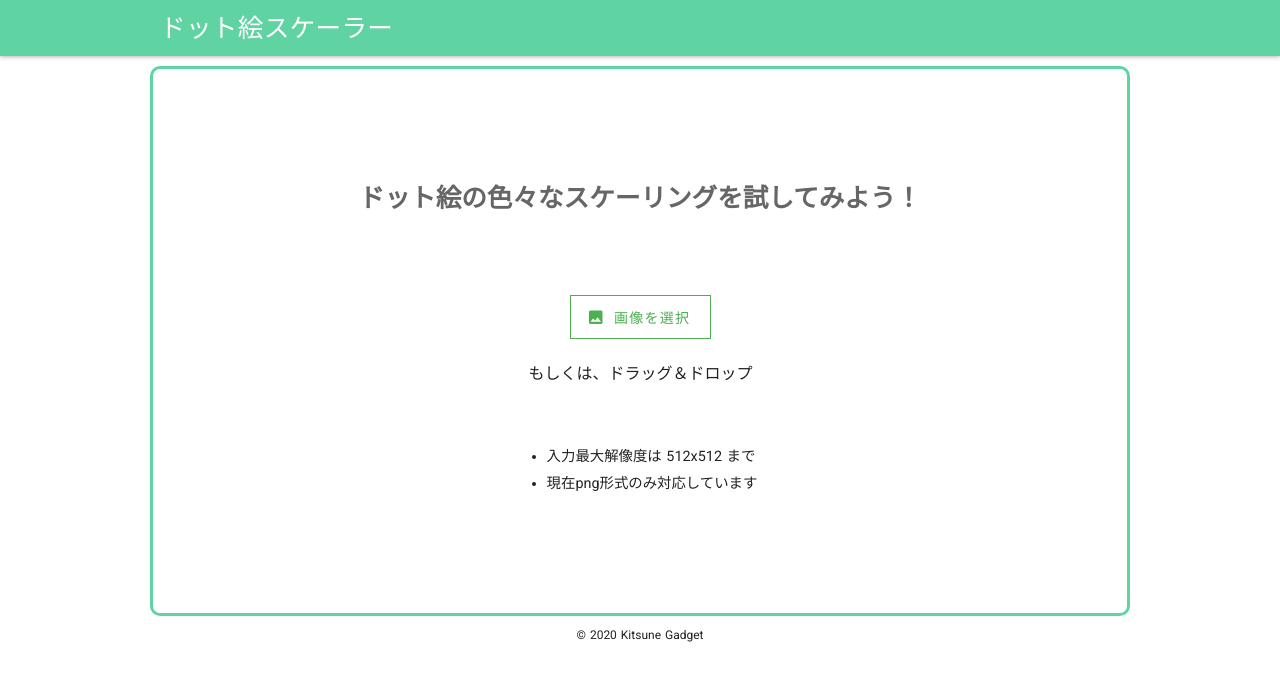
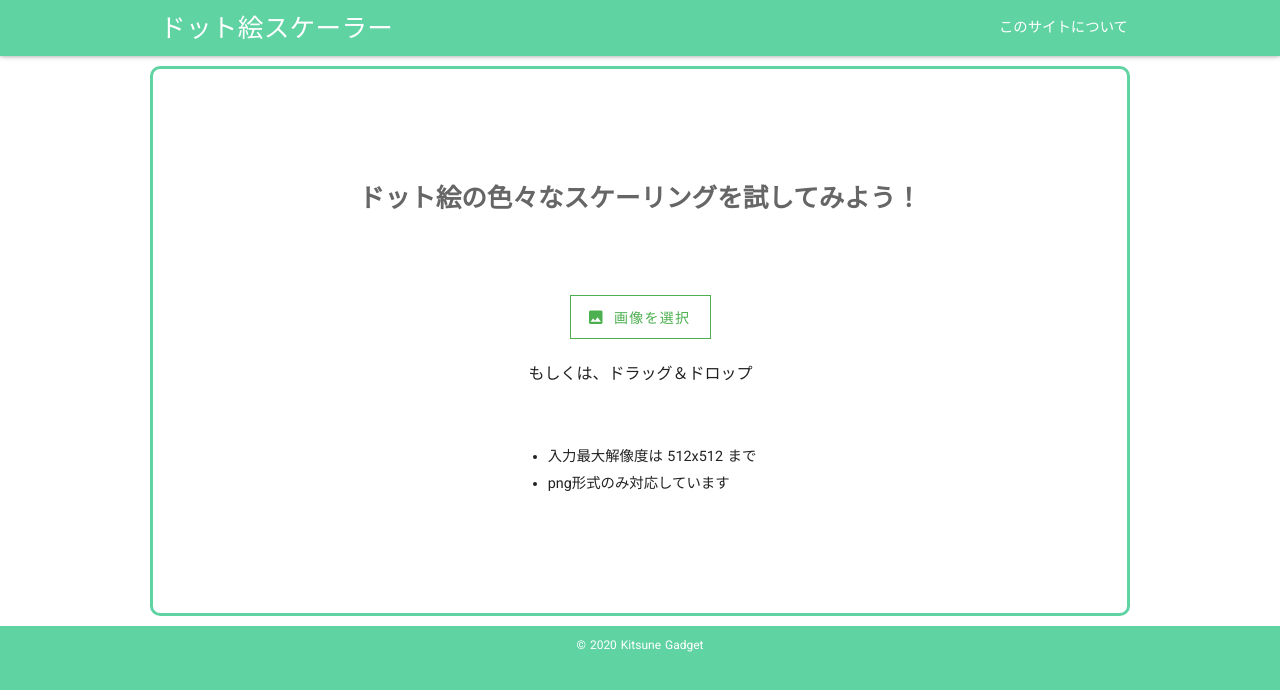
Before and after one commit to kitsunegadget/pixelart-scaler, a Nuxt app: page / in a window 1280 px wide. Shown: the top 690 px of the page. Built offline with nearby package versions, Linux system fonts and the light colour scheme.

Commit message:
Aboutコンポーネントの作成

```diff
--- /dev/null
+++ b/components/About.vue
@@ -0,0 +1,113 @@
+<template>
+  <div class="about">
+    <div class="about-outside" @click="$emit('show-about', $event)"></div>
+    <div class="about-content">
+      <h3>{{ aboutTitle }}</h3>
+      <article>
+        <p>
+          ドット画像の拡大に使われるフィルターを手元にある画像で簡単に触れることができます。
+        </p>
+        <p></p>
+      </article>
+      <h4>使い方</h4>
+      <article>
+        <p>
+          画像を選択・もしくはドロップで読み込み、フィルタ一覧からクリックして適用されます。
+        </p>
+        <p>2x, 3x の表記は拡大スケールを表しています。</p>
+        <p>表示された画像をクリックすると原寸表示と全体表示を切り替えることができます。</p>
+      </article>
+      <div class="about-content-productBy">
+        <h6>作者</h6>
+        <div class="about-content-author">
+          <span>Kitsune Gadget</span>
+          <a :href="twitterAuthorLink" target="_blank" no-looper>
+            <v-icon left dense color="blue">mdi-twitter</v-icon>
+          </a>
+        </div>
+      </div>
+      <div class="about-end">
+        Thanks All Open Source Pixel Filters.
+        <ul>
+          <li v-for="item in filterName" :key="item">
+            {{ item }}
+          </li>
+        </ul>
+      </div>
+    </div>
+  </div>
+</template>
+
+<script lang="ts">
+import Vue from 'vue'
+export default Vue.extend({
+  data() {
+    return {
+      aboutTitle: 'このサイトについて',
+      twitterAuthorLink: 'https://twitter.com/kitsunegadget/',
+      filterName: [
+        '2xSaI, Super2xSaI, SuperEagle (https://vdnoort.home.xs4all.nl/emulation/2xsai/)',
+        'HQx (http://en.wikipedia.org/wiki/Hqx)',
+        'XBR (Hyllian)',
+        'XBRz (https://sourceforge.net/projects/xbrz/)',
+        '2dImageFilter (https://github.com/Hawkynt/2dimagefilter)',
+        'js-hqx (https://github.com/phoboslab/js-hqx)'
+      ]
+    }
+  }
+})
+</script>
+
+<style lang="scss">
+.about {
+  position: absolute;
+  z-index: 2;
+  height: 100%;
+  left: 0;
+  right: 0;
+  bottom: 0;
+  padding: 60px;
+  // width: 100%;
+  // width: 90vw;
+  // height: 90vh;
+  background: #0006;
+
+  &-outside {
+    position: absolute;
+    z-index: -1;
+    top: 0;
+    left: 0;
+    right: 0;
+    bottom: 0;
+  }
+
+  &-content {
+    padding: 30px;
+    background: #fff;
+    color: $color-black6;
+
+    > article > p {
+      margin-left: 10px;
+    }
+
+    &-productBy {
+      margin: 30px 0;
+    }
+
+    &-author {
+      font-weight: bold;
+      margin: 0 10px;
+      @include flex-centering(row);
+      justify-content: flex-start;
+
+      > span {
+        margin-right: 10px;
+      }
+    }
+  }
+
+  &-end {
+    font-size: 0.9em;
+  }
+}
+</style>
--- a/components/Footer.vue
+++ b/components/Footer.vue
@@ -10,6 +10,8 @@
 
 <style lang="scss">
 .footer {
+  margin: 10px 0;
+  color: $color-white;
   width: 100%;
 
   span {
--- a/components/Header.vue
+++ b/components/Header.vue
@@ -1,9 +1,18 @@
 <template>
   <header class="header">
     <div class="container">
-      <h1 class="title">
-        {{ title }}
-      </h1>
+      <div class="header-content">
+        <h1 class="title">
+          {{ title }}
+        </h1>
+        <div class="right-nav">
+          <ul>
+            <li v-for="nav in navItems" :key="nav.id">
+              <span @click="$emit('show-about', $event)">{{ nav.name }}</span>
+            </li>
+          </ul>
+        </div>
+      </div>
     </div>
   </header>
 </template>
@@ -11,10 +20,18 @@
 <script lang="ts">
 import Vue from 'vue'
 import nuxtConfig from '../nuxt.config'
+
 export default Vue.extend({
   data() {
     return {
-      title: nuxtConfig.head.title
+      title: nuxtConfig.head.title,
+      navItems: [
+        {
+          id: 0,
+          name: 'このサイトについて'
+        }
+      ],
+      isShowAbout: false
     }
   }
 })
@@ -38,4 +55,36 @@ export default Vue.extend({
     cursor: default;
   }
 }
+
+.header-content {
+  display: flex;
+  flex-direction: row;
+  justify-content: space-between;
+  height: 100%;
+}
+
+.right-nav {
+  height: 100%;
+
+  ul {
+    margin: 0;
+    padding: 0;
+    height: 100%;
+  }
+  li {
+    height: 100%;
+    margin: 0 2px;
+    list-style: none;
+    @include flex-centering(row);
+  }
+  span {
+    font-size: 0.9em;
+    display: block;
+    cursor: pointer;
+
+    &:hover {
+      color: $color-blue2;
+    }
+  }
+}
 </style>
--- a/components/content/Description.vue
+++ b/components/content/Description.vue
@@ -18,7 +18,7 @@ export default Vue.extend({
         title: 'ドット絵の色々なスケーリングを試してみよう！',
         notes: [
           '入力最大解像度は 512x512 まで',
-          '現在png形式のみ対応しています'
+          'png形式のみ対応しています'
         ]
       },
       loaded: 'loaded'
@@ -48,6 +48,10 @@ export default Vue.extend({
     font-size: 1.6em;
     font-weight: 600;
     color: $color-black6;
+
+    @media (orientation: portrait) {
+      font-size: 1em;
+    }
   }
 
   &-note {
--- a/layouts/default.vue
+++ b/layouts/default.vue
@@ -23,10 +23,4 @@ html {
   box-sizing: border-box;
   margin: 0;
 }
-
-.container {
-  padding: 0 10px;
-  max-width: 1000px;
-  margin: auto;
-}
 </style>
--- a/pages/index.vue
+++ b/pages/index.vue
@@ -1,6 +1,7 @@
 <template>
   <div class="main-container">
-    <Header />
+    <Header @show-about="showAbout" />
+    <About v-show="isShowAbout" @show-about="showAbout" />
     <Content />
     <Footer />
   </div>
@@ -9,14 +10,27 @@
 <script lang="ts">
 import Vue from 'vue'
 import Header from '@/components/Header.vue'
+import About from '@/components/About.vue'
 import Content from '@/components/Content.vue'
 import Footer from '@/components/Footer.vue'
 
 export default Vue.extend({
   components: {
     Header,
+    About,
     Content,
     Footer
+  },
+  data() {
+    return {
+      isShowAbout: false
+    }
+  },
+  methods: {
+    showAbout(e: Event) {
+      e.stopPropagation()
+      this.isShowAbout = !this.isShowAbout
+    }
   }
 })
 </script>
@@ -27,5 +41,13 @@ export default Vue.extend({
   height: 100%;
   @include flex-centering(column);
   justify-content: flex-start;
+  background: $color-green;
+}
+
+.container {
+  padding: 0 10px;
+  max-width: 1000px;
+  height: 100%;
+  margin: auto;
 }
 </style>
```
